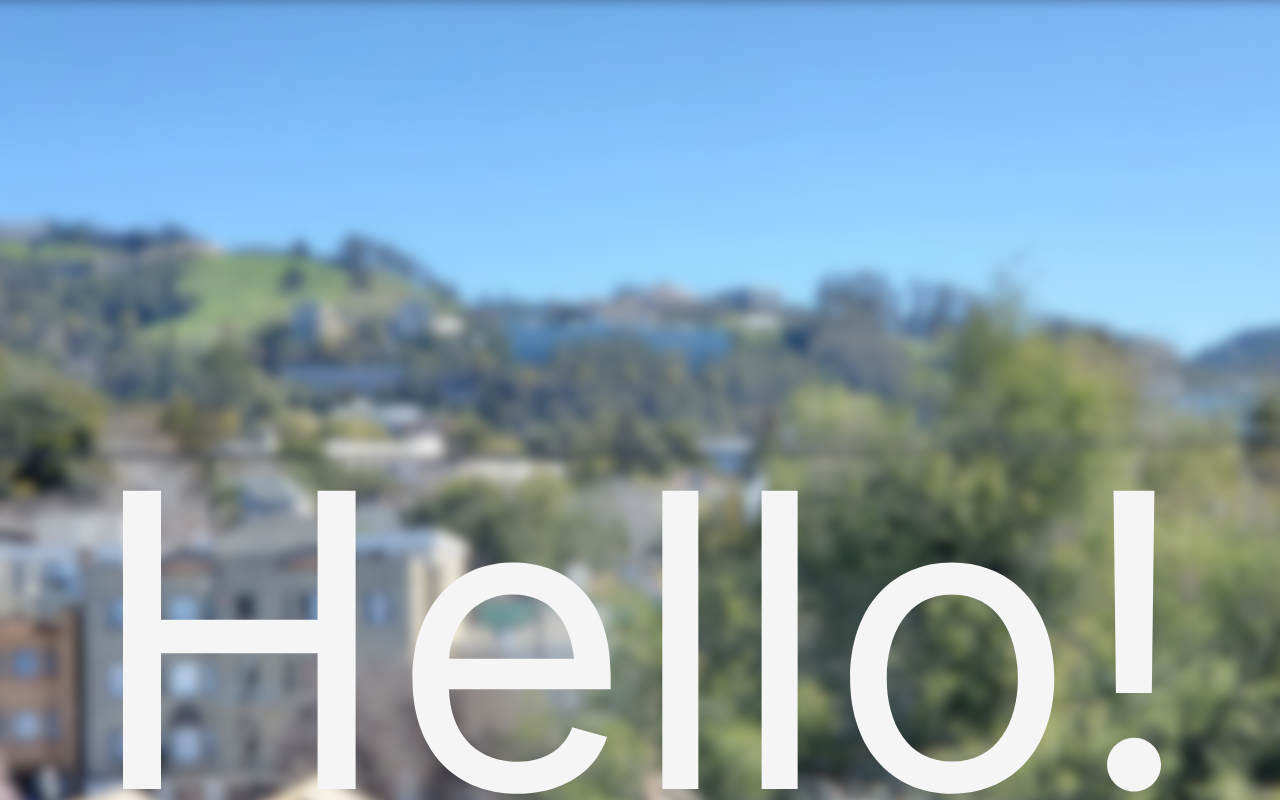
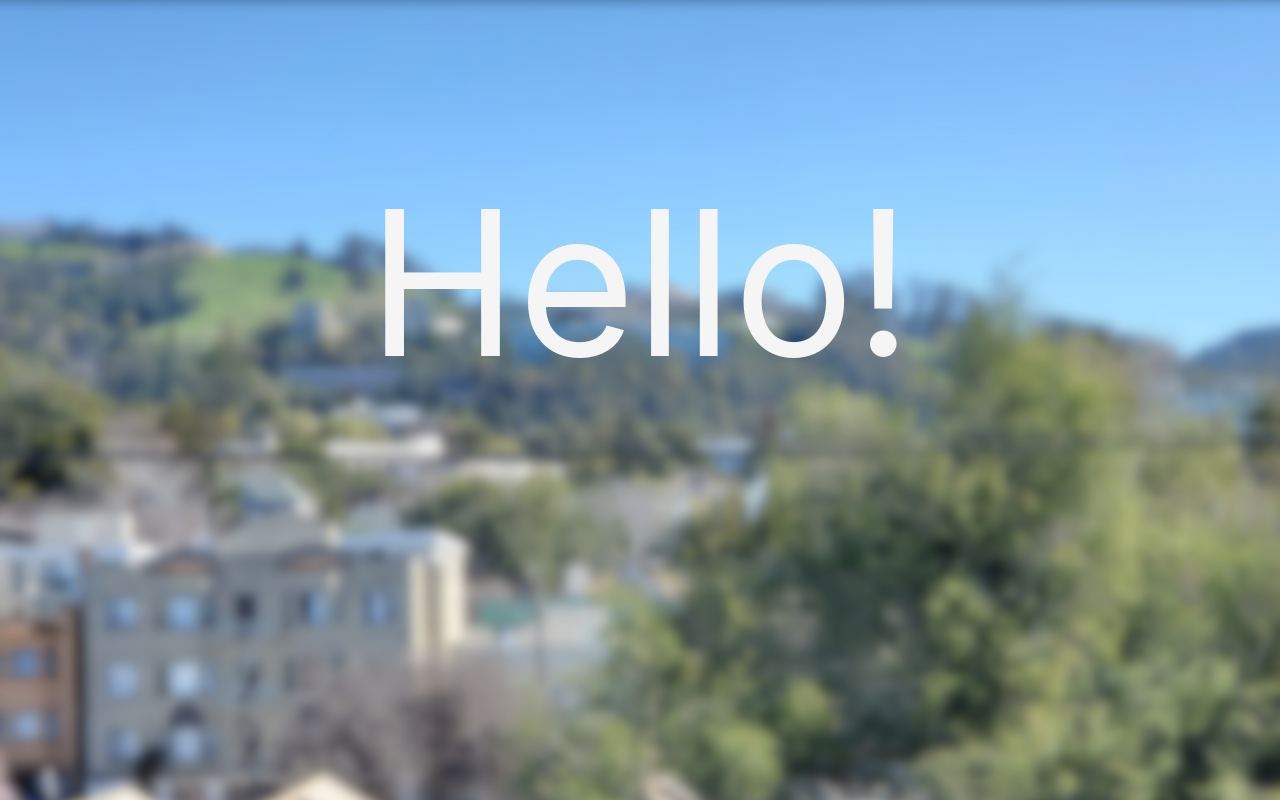
Before and after one commit to probicheaux/smus-club, a React (Create React App) app: page / in a window 1280 px wide. Shown: the top 800 px of the page. Built offline with nearby package versions, Linux system fonts and the light colour scheme.

Commit message:
Some changes

```diff
--- a/src/App.css
+++ b/src/App.css
@@ -1,20 +1,38 @@
 
 .App {
   text-align: center;
+  justify-content: center;
+  align-items: center;
 }
 
 .App-header {
-  min-height: 100vmax;
-  min-width: 100vmax;
-  display: flex;
-  flex-direction: column;
+  height: 60vh;
+  width: 60vw;
+  margin-left: auto;
+  margin-right: auto;
+  margin-top: auto;
+  margin-bottom: auto;
   align-items: center;
   justify-content: center;
-  font-size: calc(10px + 50vmin);
+  font-size: calc(10px + 15vmax);
   color: whitesmoke;
+  background-color: transparent;
+}
+
+.Header-box {
   background-image: url("/src/img/placeholder.jpg");
-  background-size: 100vmax;
+  background-size: cover;
+  width: 100vw;
+  height: 100vh;
+  display: table;
+  background-color: transparent;
 }
+
+.middle {
+  display: table-cell;
+  vertical-align: middle;
+}
+
 
 .App-link {
   color: #61dafb;
--- a/src/App.js
+++ b/src/App.js
@@ -4,9 +4,13 @@ import './App.css';
 function App() {
   return (
     <div className="App">
-      <header className="App-header">
-          Hello!
-      </header>
+      <div className="Header-box">
+        <div className="middle">
+          <div className="App-header">
+            Hello!
+          </div>
+        </div>
+      </div>
     </div>
   );
 }
```
